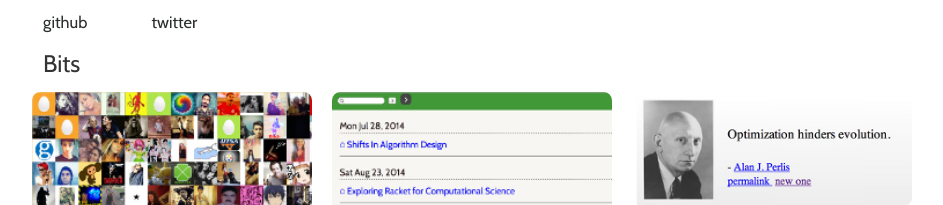
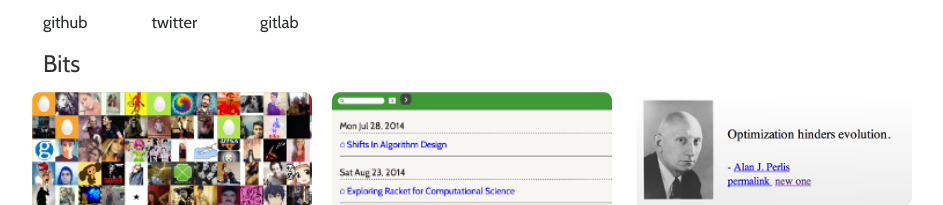
Before and after one commit to pfarrell/pfarrell.github.com, a Jekyll site: the page built from index.html, in a window 1280 px wide. Shown: the top 205 px of the page, without its empty margins (38-981 px from the left). Built offline with Jekyll 4.4.1, drawn with Linux system fonts in a browser that asks for light colours; nearby versions of some CDN libraries; Markdown is read by kramdown in place of the engine named in the settings.

Commit message:
added gitlab to home page

```diff
--- a/index.html
+++ b/index.html
@@ -11,6 +11,11 @@ title: pfarrell
     <div class="col-xs-1">
       <a href="https://twitter.com/pfarrell">
         twitter
+      </a>
+    </div>
+    <div class="col-xs-1">
+      <a href="https://patf.net/gitlab">
+        gitlab
       </a>
     </div>
   </div>
```
